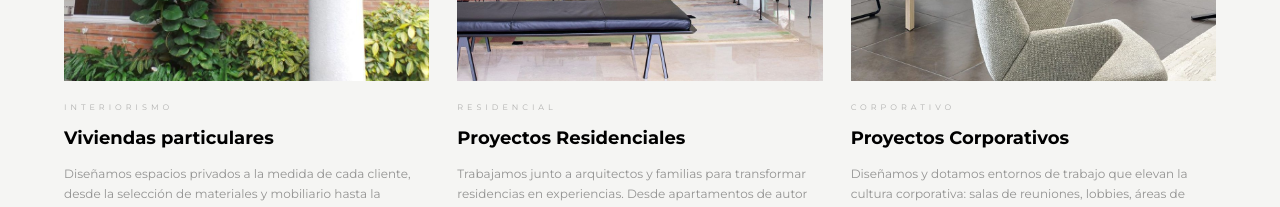
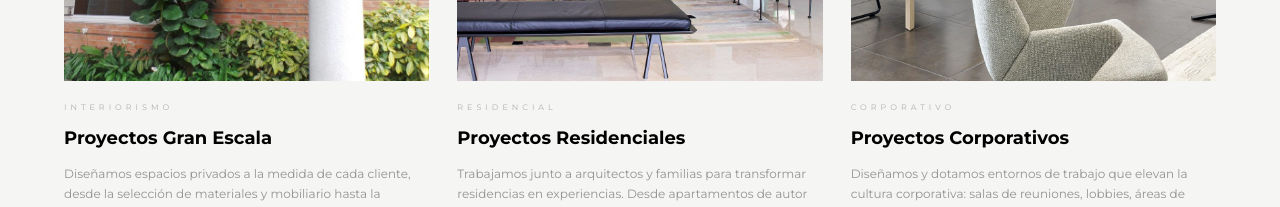
Before and after one commit to wegoxio/design-hof, a Next.js app: page /proyectos in a window 1280 px wide. Shown: the part 1220-1427 px from the top of the page. Built offline with nearby package versions, Linux system fonts and the light colour scheme; no server answers.

Commit message:
New changes

```diff
--- a/screens/projects/content/projects-content.ts
+++ b/screens/projects/content/projects-content.ts
@@ -4,7 +4,7 @@ export const projectsContent: ProjectsContent = {
   hero: { eyebrow: "Design HOF", title: "Proyectos", description: "Más de dos décadas transformando espacios en Venezuela y la región con mobiliario europeo de alto diseño.", imageUrl: "/projects/hero/projects-hero-01.png" },
   introduction: { eyebrow: "Nuestro enfoque", title: "Cada espacio es una historia diferente.", description: "En Design HOF no vendemos muebles: componemos espacios. Trabajamos junto a arquitectos, constructoras y clientes finales para garantizar que cada pieza encuentre su lugar perfecto. Nuestro equipo de diseño acompaña cada proyecto desde la primera visita hasta la entrega final." },
   areas: [
-    { id: "gran-escala", eyebrow: "Interiorismo", title: "Viviendas particulares", description: "Diseñamos espacios privados a la medida de cada cliente, desde la selección de materiales y mobiliario hasta la instalación final.", imageUrl: "/projects/areas/project-area-01.jpg", href: "/proyectos/gran-escala" },
+    { id: "gran-escala", eyebrow: "Interiorismo", title: "Proyectos Gran Escala", description: "Diseñamos espacios privados a la medida de cada cliente, desde la selección de materiales y mobiliario hasta la instalación final.", imageUrl: "/projects/areas/project-area-01.jpg", href: "/proyectos/gran-escala" },
     { id: "residencial", eyebrow: "Residencial", title: "Proyectos Residenciales", description: "Trabajamos junto a arquitectos y familias para transformar residencias en experiencias. Desde apartamentos de autor hasta casas privadas.", imageUrl: "/projects/areas/project-area-02.jpg", href: "/proyectos/residencial" },
     { id: "corporativo", eyebrow: "Corporativo", title: "Proyectos Corporativos", description: "Diseñamos y dotamos entornos de trabajo que elevan la cultura corporativa: salas de reuniones, lobbies, áreas de colaboración y oficinas.", imageUrl: "/projects/areas/project-area-03.jpg", href: "/proyectos/corporativo" },
   ],
```
